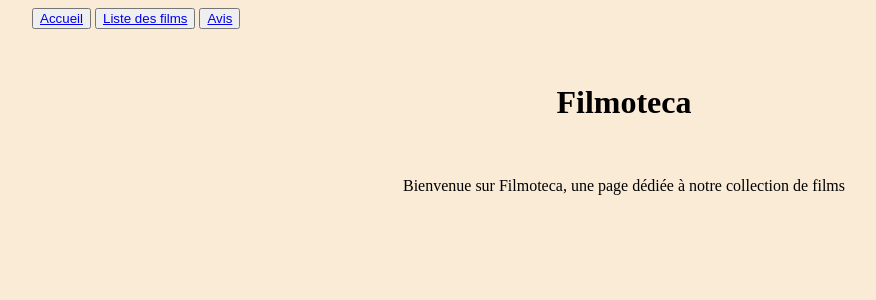
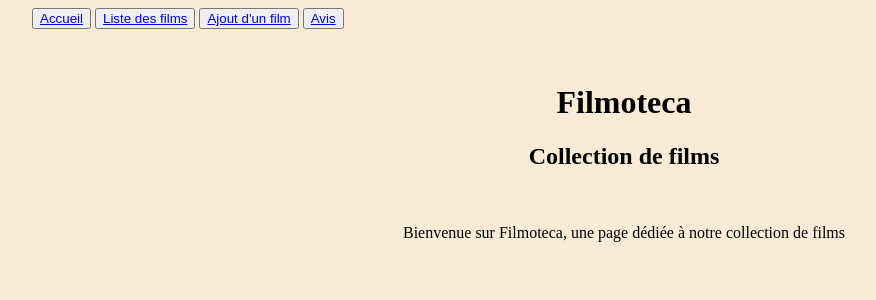
Before and after one commit to benjaminfratty/Filmoteca, a PHP site: the page made by Page accueil.html in a window 1280 px wide. Shown: the top 300 px of the page, without its empty margins (16-892 px from the left). Run offline with PHP 8.4, Linux system fonts and the light colour scheme.

Commit message:
Ajout de 2 pages

```diff
--- a/Page accueil.html
+++ b/Page accueil.html
@@ -7,10 +7,12 @@
         <ul>
             <button id = "btn1"><a href = "file:///C:/Users/benja/OneDrive/Bureau/Inf5%20-%20web/Filmoteca/Page%20accueil.html"> Accueil </a></button>
             <button id = "btn2"><a href = "file:///C:/Users/benja/OneDrive/Bureau/Inf5%20-%20web/Filmoteca/Page%20film.html"> Liste des films </a></button>
-            <button id = "btn3"><a href = "page3.html"> Avis </a></button>
+            <button id = "btn3"><a href = "page3.html"> Ajout d'un film </a></button>
+            <button id = "btn3"><a href = "page4.html"> Avis </a></button>
         </ul>
         <br>
         <h1> Filmoteca </h1>
+        <h2> Collection de films</h2>
         <br>
         <p> Bienvenue sur Filmoteca, une page dédiée à notre collection de films</p>
     </body>
--- a/PageAccueil.css
+++ b/PageAccueil.css
@@ -2,7 +2,7 @@ body{
     background-color: antiquewhite;
 }
 
-h1{
+h1, h2{
     text-align: center;
 }
 
```
